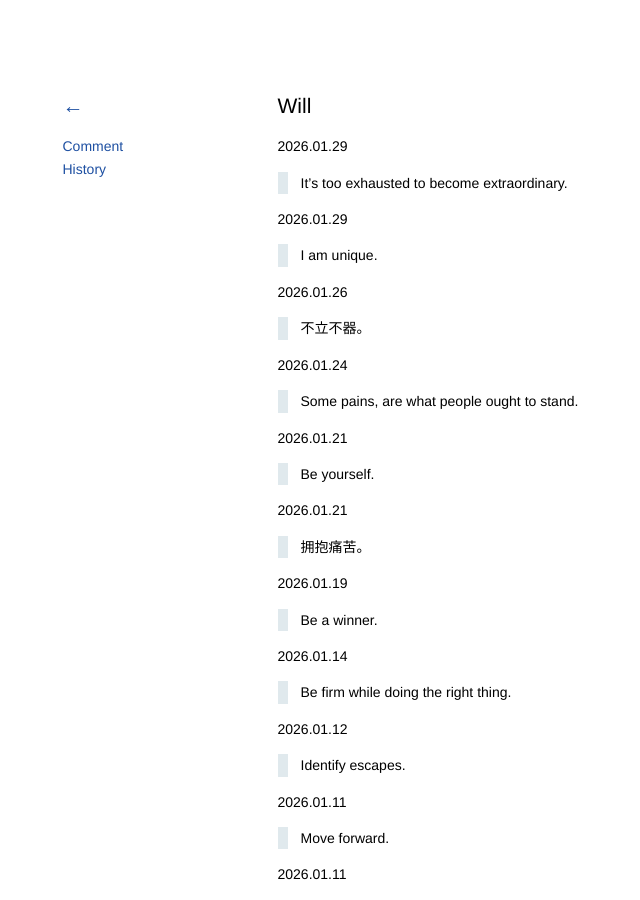
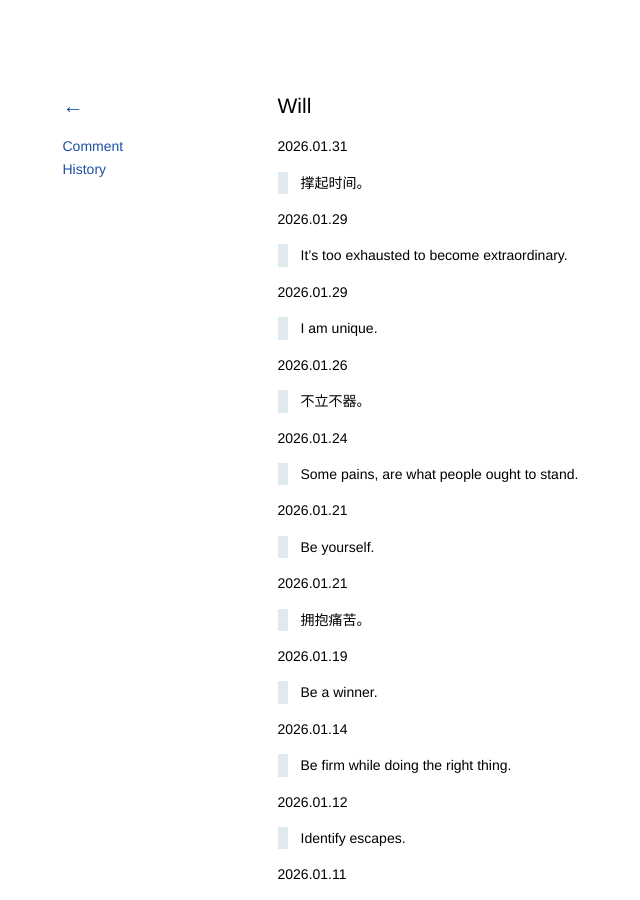
Before and after one commit to kidlj/awei, a Jekyll site: the page built from _wiki/will.md, in a window 1280 px wide and 900 px high. Shown: the whole window, without its empty margins (70-710 px from the left). Built offline with Jekyll 4.4.1, drawn with Linux system fonts in a browser that asks for light colours.

Commit message:
udpate will

```diff
--- a/_wiki/will.md
+++ b/_wiki/will.md
@@ -1,6 +1,10 @@
 ---
 title: Will
 ---
+
+2026.01.31
+
+> 撑起时间。
 
 2026.01.29
 
```
